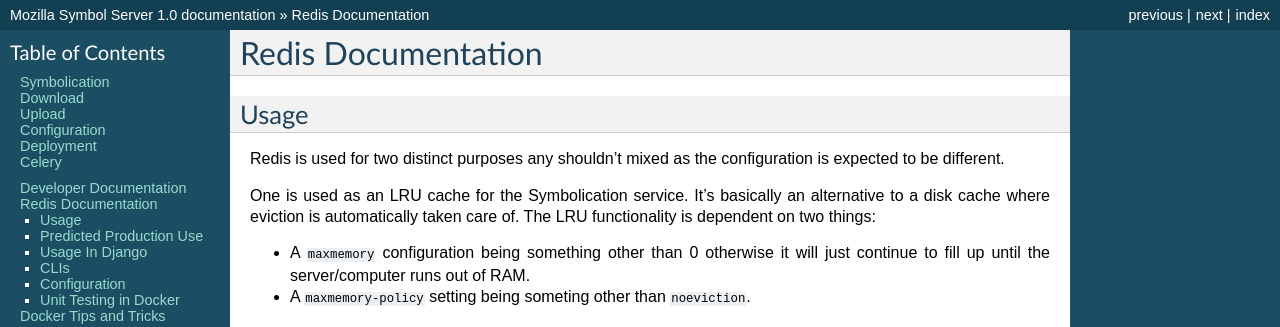
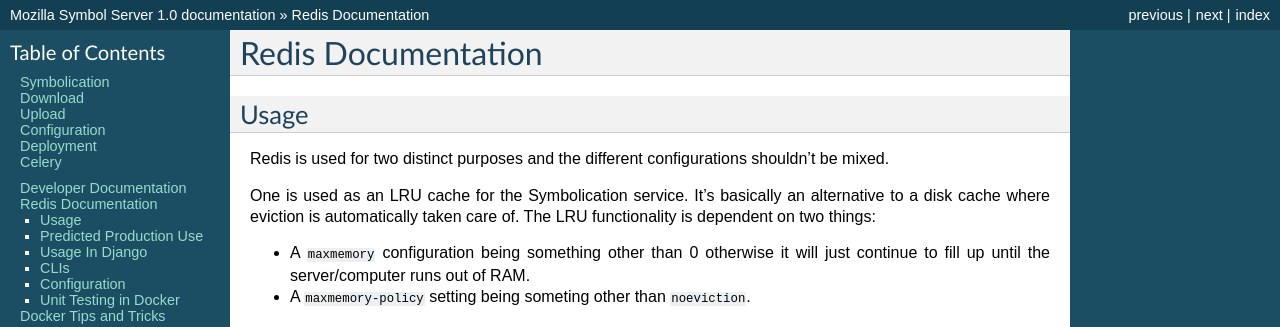
Before and after one commit to mozilla-services/tecken, a Sphinx documentation site: the page built from docs/redis.rst, in a window 1280 px wide and 900 px high. Shown: the top 327 px of the window. Built offline with Sphinx 7.4.7, drawn with Linux system fonts in a browser that asks for light colours.

Commit message:
docs: try to clarify different redis configs

```diff
--- a/docs/redis.rst
+++ b/docs/redis.rst
@@ -5,8 +5,8 @@ Redis Documentation
 Usage
 =====
 
-Redis is used for two distinct purposes any shouldn't mixed as the
-configuration is expected to be different.
+Redis is used for two distinct purposes and the different
+configurations shouldn't be mixed.
 
 One is used as an LRU cache for the Symbolication service. It's basically
 an alternative to a disk cache where eviction is automatically taken care
```
